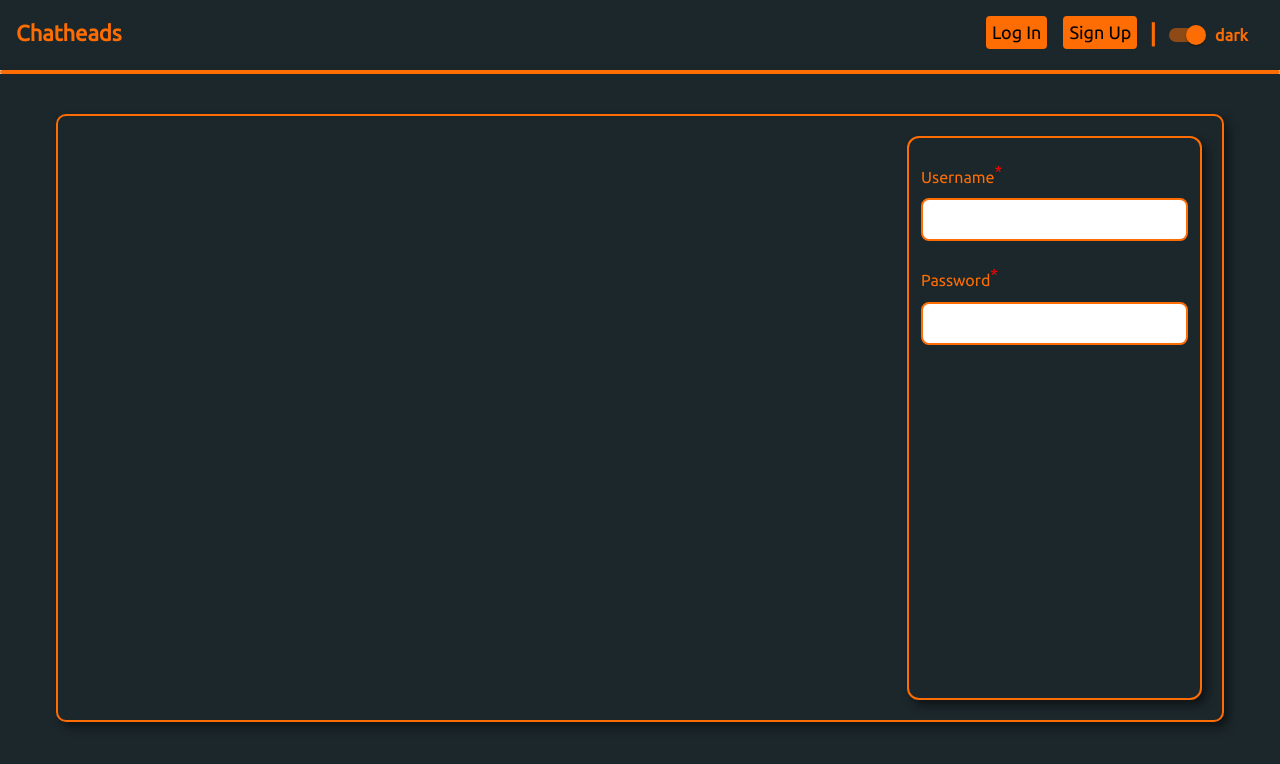
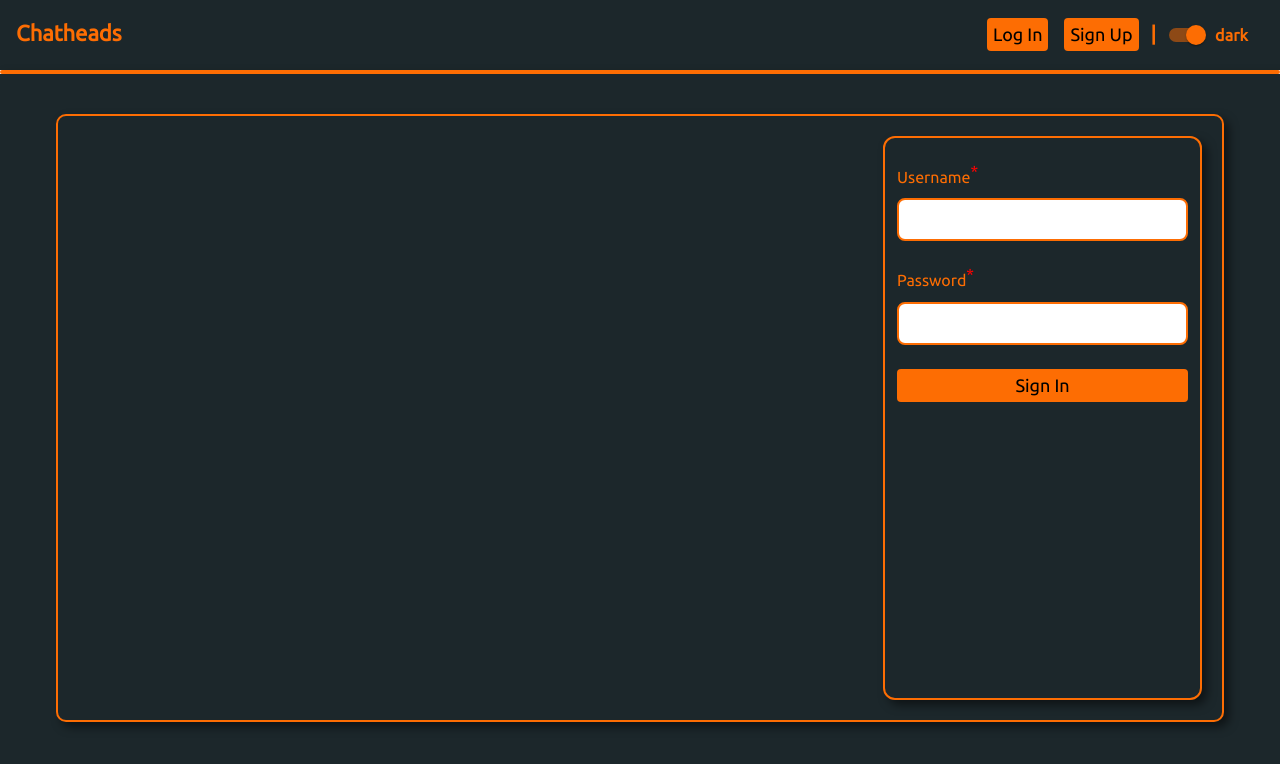
Before and after one commit to shreyash616/chatheads, a React (Create React App) app in the folder chatheads-ui/: page /signIn in a window 1280 px wide. Shown: the top 764 px of the page. Built offline with nearby package versions, Linux system fonts and the light colour scheme.

Commit message:
fixed alignment of common components

```diff
--- a/chatheads-ui/src/common/components/button/styles.js
+++ b/chatheads-ui/src/common/components/button/styles.js
@@ -3,8 +3,6 @@ import styleVals from '../../styleVals/global'
 
 export const StyledButton = styled.button`
     padding: ${styleVals.dimensions.spacing6};
-    margin-left: ${styleVals.dimensions.spacing8};
-    margin-right: ${styleVals.dimensions.spacing8};
     font-family: ${styleVals.fonts.wordFont};
     font-size: ${styleVals.dimensions.spacing18};
     border: ${styleVals.dimensions.spacing4};
--- a/chatheads-ui/src/common/components/navigation-bar/index.js
+++ b/chatheads-ui/src/common/components/navigation-bar/index.js
@@ -8,7 +8,8 @@ import {
     NavbarBrand,
     ActionButtons,
     Divider,
-    ThemeName
+    ThemeName,
+    ActionButtonsWrapper
 } from './styles'
 import styleVals from '../../styleVals/global'
 import {withStyles} from '@material-ui/core/styles'
@@ -41,16 +42,20 @@ const AppNavbar = (props) => {
     <StyledNavbar {...props}>
     <NavbarBrand onClick={goToHome} {...props}>{props.title}</NavbarBrand>
     <ActionButtons>
+      <ActionButtonsWrapper>
         <Link to='/signIn'>
           <Button {...props}>
             Log In
           </Button>
         </Link>
+      </ActionButtonsWrapper>
+      <ActionButtonsWrapper>
         <Link to='/signUp'>
           <Button {...props}>
             Sign Up
           </Button>
         </Link>
+      </ActionButtonsWrapper>
     </ActionButtons>
     <Divider {...props}>
       |
--- a/chatheads-ui/src/common/components/navigation-bar/styles.js
+++ b/chatheads-ui/src/common/components/navigation-bar/styles.js
@@ -40,9 +40,9 @@ export const ActionButtons = styled.div`
     flex-direction: row;
 `
 export const Divider = styled.span`
-    font-size: ${styleVals.dimensions.spacing24};
+    font-size: ${styleVals.dimensions.spacing20};
     margin-left: ${styleVals.dimensions.spacing4};
-    margin-top: ${styleVals.dimensions.spacing4};
+    margin-top: ${styleVals.dimensions.spacing6};
     margin-right: ${styleVals.dimensions.spacing12};
     color: ${props => props.theme === 'dark'
     ?styleVals.color.bestOrange
@@ -57,3 +57,8 @@ export const ThemeName = styled.span`
     :styleVals.color.ogBlue} !important;
     transition: 0.5s all linear;
 `
+export const ActionButtonsWrapper = styled.div`
+    margin-left: ${styleVals.dimensions.spacing8};
+    margin-right: ${styleVals.dimensions.spacing8};
+    margin-top: ${styleVals.dimensions.spacing2};
+`
--- a/chatheads-ui/src/common/components/text-input/styles.js
+++ b/chatheads-ui/src/common/components/text-input/styles.js
@@ -6,8 +6,6 @@ export const InputTextWrapper = styled.div`
     flex-direction: column;
     margin-top: ${styleVals.dimensions.spacing24};
     margin-bottom: ${styleVals.dimensions.spacing24};
-    margin-left: ${styleVals.dimensions.spacing12};
-    margin-right: ${styleVals.dimensions.spacing12};
 `
 export const Label = styled.span`
     font-family: ${styleVals.fonts.wordFont};
--- a/chatheads-ui/src/components/sign-in/index.js
+++ b/chatheads-ui/src/components/sign-in/index.js
@@ -3,7 +3,9 @@ import PageContainer from '../../common/components/page-container/index'
 import TextInput from '../../common/components/text-input'
 import {
     PageWrapper,
-    LoginWrapper
+    LoginWrapper,
+    InputFieldsWrapper,
+    SignInButtonWrapper
 } from "./styles";
 
 const SignIn = (props) =>{
@@ -12,6 +14,7 @@ const SignIn = (props) =>{
         <PageContainer {...props}>
           <PageWrapper {...props}>
             <LoginWrapper {...props}>
+              <InputFieldsWrapper>
                 <TextInput
                   {...props}
                   label={'Username'}
@@ -22,6 +25,10 @@ const SignIn = (props) =>{
                   label={'Password'}
                   requiredField={true}
                 />
+              </InputFieldsWrapper>
+              <SignInButtonWrapper>
+                Sign In
+              </SignInButtonWrapper>
             </LoginWrapper>
           </PageWrapper>
         </PageContainer>
--- a/chatheads-ui/src/components/sign-in/styles.js
+++ b/chatheads-ui/src/components/sign-in/styles.js
@@ -1,5 +1,6 @@
 import styled from 'styled-components'
 import styleVals from '../../common/styleVals/global'
+import Button from '../../common/components/button'
 
 export const PageWrapper = styled.div`
     display: flex;
@@ -19,6 +20,8 @@ export const PageWrapper = styled.div`
 export const LoginWrapper = styled.div`
     margin-left: auto;
     margin-right: ${styleVals.dimensions.spacing20};
+    padding-left: ${styleVals.dimensions.spacing12};
+    padding-right: ${styleVals.dimensions.spacing12};
     box-shadow: ${styleVals.color.shadowColor};
     -webkit-box-shadow: ${styleVals.color.shadowColor};
     -moz-box-shadow: ${styleVals.color.shadowColor};
@@ -28,3 +31,9 @@ export const LoginWrapper = styled.div`
     width: 25%;
     border: 2px solid ${props=>props.theme==='dark'?styleVals.color.bestOrange:styleVals.color.ogBlue};
 `
+export const InputFieldsWrapper = styled.div `
+
+`
+export const SignInButtonWrapper = styled(Button)`
+    width: 100%;
+`
```
Lines whose indentation alone changed are shown as unchanged.
